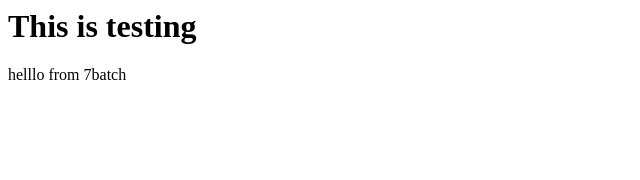
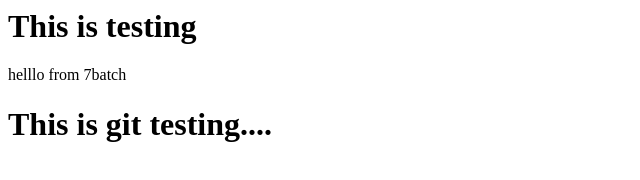
Before and after one commit to thaungchannyein/test2, a plain HTML site: page index.html in a window 1280 px wide. Shown: the whole page, without its empty margins (0-640 px from the left). Drawn offline with Linux system fonts and the light colour scheme.

Commit message:
Update index.html

```diff
--- a/index.html
+++ b/index.html
@@ -4,5 +4,7 @@
   <body>
     <h1>This is testing</h1>
       <p>helllo from 7batch</p>
+
+    <h1>This is git testing....</h1>
    </body>
 </html>
```
